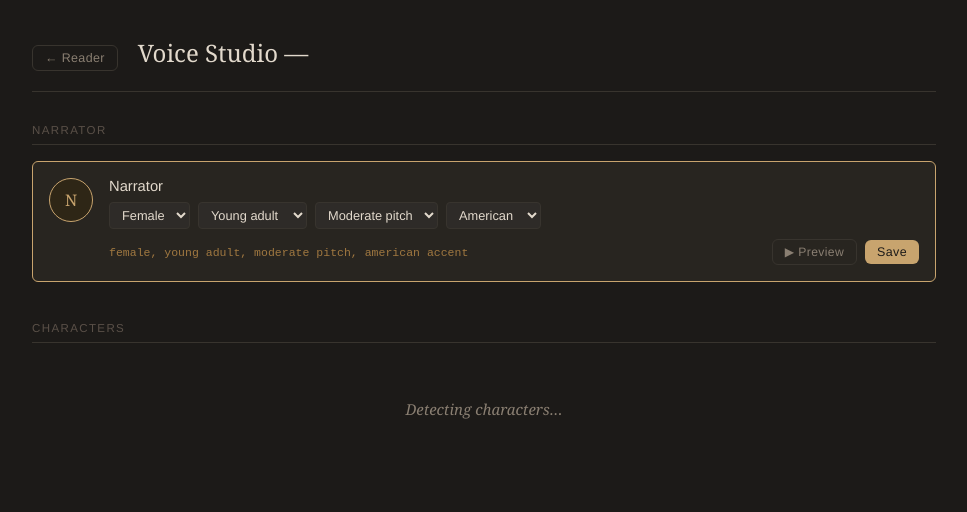
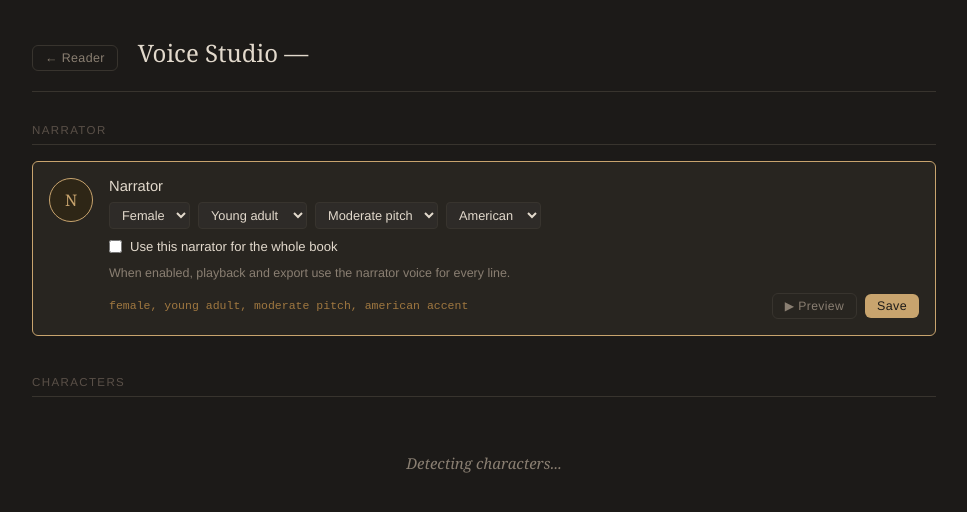
Before and after one commit to Roanauniversalistic17/Auris, a Flask app: template reader/templates/voice_studio.html in a window 1280 px wide. Shown: the part 52-564 px from the top of the page, without its empty margins (156-1123 px from the left). Run offline with Flask 3, Linux system fonts and the light colour scheme; the template is opened without the code that fills it, so the values that code supplies are empty.

Commit message:
Add single narrator mode

```diff
--- a/reader/app.py
+++ b/reader/app.py
@@ -59,6 +59,12 @@
     return book.get('narrator_instruct') or _default_narrator_instruct()
 
 
+def _book_single_narrator_mode(book: dict | None) -> bool:
+    if not book:
+        return False
+    return bool(book.get('single_narrator_mode'))
+
+
 def _load_book(book_id: int):
     with get_conn() as conn:
         return conn.execute('SELECT * FROM books WHERE id=?', (book_id,)).fetchone()
@@ -80,7 +86,7 @@
             (book_id,)
         ).fetchall()
         book = conn.execute(
-            'SELECT narrator_instruct FROM books WHERE id=?',
+            'SELECT narrator_instruct, single_narrator_mode FROM books WHERE id=?',
             (book_id,)
         ).fetchone()
 
@@ -92,6 +98,7 @@
         ch['content'],
         char_map,
         _book_narrator_instruct(dict(book) if book else None),
+        single_narrator_mode=_book_single_narrator_mode(dict(book) if book else None),
     )
     _store_segments(book_id, chapter_id, segs)
     return segs
@@ -113,6 +120,7 @@
         return 'Book not found', 404
     book_data = dict(book)
     book_data['narrator_instruct'] = _book_narrator_instruct(book_data)
+    book_data['single_narrator_mode'] = _book_single_narrator_mode(book_data)
     return render_template('reader.html', book=book_data)
 
 
@@ -123,6 +131,7 @@
         return 'Book not found', 404
     book_data = dict(book)
     book_data['narrator_instruct'] = _book_narrator_instruct(book_data)
+    book_data['single_narrator_mode'] = _book_single_narrator_mode(book_data)
     return render_template('voice_studio.html', book=book_data)
 
 
@@ -160,10 +169,11 @@
 
     with get_conn() as conn:
         cur = conn.execute(
-            'INSERT INTO books (title, author, file_path, file_type, cover_b64, language, total_chapters) '
-            'VALUES (?,?,?,?,?,?,?)',
+            'INSERT INTO books (title, author, file_path, file_type, cover_b64, language, single_narrator_mode, total_chapters) '
+            'VALUES (?,?,?,?,?,?,?,?)',
             (data['title'], data['author'], dest, ext,
-             data.get('cover_b64'), data.get('language', 'en'), len(chapters))
+             data.get('cover_b64'), data.get('language', 'en'),
+             int(bool(app_settings.get('single_narrator_mode', False))), len(chapters))
         )
         book_id = cur.lastrowid
 
@@ -356,26 +366,53 @@
     book = _load_book(book_id)
     if not book:
         return jsonify({'error': 'Not found'}), 404
-    return jsonify({'instruct': _book_narrator_instruct(dict(book))})
+    book_data = dict(book)
+    return jsonify({
+        'instruct': _book_narrator_instruct(book_data),
+        'single_narrator_mode': _book_single_narrator_mode(book_data),
+    })
 
 
 @app.route('/api/books/<int:book_id>/narrator', methods=['PUT'])
 def update_narrator(book_id):
     body = request.get_json(force=True) or {}
-    instruct = (body.get('instruct') or '').strip()
+    book = _load_book(book_id)
+    if not book:
+        return jsonify({'error': 'Not found'}), 404
+    book_data = dict(book)
+
+    raw_instruct = body.get('instruct')
+    instruct = (
+        raw_instruct.strip()
+        if isinstance(raw_instruct, str)
+        else _book_narrator_instruct(book_data)
+    )
     if not instruct:
         return jsonify({'error': 'Narrator instruct is required'}), 400
-    if not _load_book(book_id):
-        return jsonify({'error': 'Not found'}), 404
+
+    raw_mode = body.get('single_narrator_mode', _book_single_narrator_mode(book_data))
+    if isinstance(raw_mode, str):
+        single_narrator_mode = raw_mode.strip().lower() in {'1', 'true', 'yes', 'on'}
+    else:
+        single_narrator_mode = bool(raw_mode)
+    narrator_changed = instruct != _book_narrator_instruct(book_data)
+    mode_changed = single_narrator_mode != _book_single_narrator_mode(book_data)
 
     with get_conn() as conn:
         conn.execute(
-            'UPDATE books SET narrator_instruct=? WHERE id=?',
-            (instruct, book_id)
+            'UPDATE books SET narrator_instruct=?, single_narrator_mode=? WHERE id=?',
+            (instruct, int(single_narrator_mode), book_id)
         )
 
-    _clear_book_tts_segments(book_id)
-    return jsonify({'ok': True, 'instruct': instruct, 'segments_cleared': True})
+    if narrator_changed or mode_changed:
+        _clear_book_tts_segments(book_id)
+
+    return jsonify({
+        'ok': True,
+        'instruct': instruct,
+        'single_narrator_mode': single_narrator_mode,
+        'segments_cleared': narrator_changed or mode_changed,
+    })
 
 
 @app.route('/api/books/<int:book_id>/characters/narrator/preview', methods=['POST'])
@@ -744,7 +781,7 @@
     previous = app_settings.load()
     allowed = {
         'model_source', 'model_path', 'model_repo', 'hf_endpoint',
-        'narrator_instruct', 'default_speed', 'audio_format',
+        'narrator_instruct', 'single_narrator_mode', 'default_speed', 'audio_format',
         'subtitle_format', 'theme', 'font_size', 'font_family', 'line_height',
     }
     updates = {k: v for k, v in body.items() if k in allowed}
--- a/reader/core/database.py
+++ b/reader/core/database.py
@@ -37,6 +37,7 @@
             cover_b64   TEXT,
             language    TEXT DEFAULT 'en',
             narrator_instruct TEXT,
+            single_narrator_mode INTEGER DEFAULT 0,
             added_at    TEXT DEFAULT (datetime('now')),
             last_read   TEXT,
             total_chapters INTEGER DEFAULT 0
@@ -104,3 +105,7 @@
         }
         if "narrator_instruct" not in cols:
             conn.execute("ALTER TABLE books ADD COLUMN narrator_instruct TEXT")
+        if "single_narrator_mode" not in cols:
+            conn.execute(
+                "ALTER TABLE books ADD COLUMN single_narrator_mode INTEGER DEFAULT 0"
+            )
--- a/reader/core/settings.py
+++ b/reader/core/settings.py
@@ -29,6 +29,7 @@
 
     # Narrator
     'narrator_instruct': 'female, middle-aged, moderate pitch, american accent',
+    'single_narrator_mode': False,
 
     # Playback defaults
     'default_speed': 1.0,
--- a/reader/static/css/style.css
+++ b/reader/static/css/style.css
@@ -635,6 +635,21 @@
 
 .voice-controls { display: flex; flex-wrap: wrap; gap: 8px; margin: 8px 0; }
 
+.narrator-mode-row {
+  display: inline-flex; align-items: center; gap: 8px;
+  font-size: 0.82rem; color: var(--text);
+  margin-top: 2px; cursor: pointer;
+}
+
+.narrator-mode-row input {
+  accent-color: var(--accent);
+}
+
+.studio-note {
+  font-size: 0.78rem; color: var(--text2);
+  margin-top: 8px; line-height: 1.5;
+}
+
 .vc-select {
   background: var(--bg3); color: var(--text); border: 1px solid var(--border);
   border-radius: 4px; padding: 4px 8px; font-size: 0.8rem;
--- a/reader/static/js/settings.js
+++ b/reader/static/js/settings.js
@@ -18,6 +18,7 @@
 
   // Narrator
   document.getElementById('narrator-instruct').value = _settings.narrator_instruct || '';
+  document.getElementById('default-single-narrator-mode').checked = Boolean(_settings.single_narrator_mode);
 
   // Export
   document.getElementById('audio-format').value    = _settings.audio_format    || 'wav';
@@ -215,6 +216,7 @@
     model_repo:        document.getElementById('model-repo').value.trim(),
     hf_endpoint:       document.getElementById('hf-endpoint').value.trim(),
     narrator_instruct: document.getElementById('narrator-instruct').value.trim(),
+    single_narrator_mode: document.getElementById('default-single-narrator-mode').checked,
     audio_format:      document.getElementById('audio-format').value,
     subtitle_format:   document.getElementById('subtitle-format').value,
     theme:             document.getElementById('theme-select').value,
--- a/reader/static/js/voice_studio.js
+++ b/reader/static/js/voice_studio.js
@@ -1,5 +1,6 @@
 const BOOK_ID = window.BOOK_ID;
 const NARRATOR_INSTRUCT = window.NARRATOR_INSTRUCT || "";
+let singleNarratorMode = Boolean(window.SINGLE_NARRATOR_MODE);
 const previewAudio = document.getElementById("preview-audio");
 
 const GENDERS = ["male", "female"];
@@ -19,7 +20,7 @@
 function buildSelect(options, selected, id) {
   return `<select class="vc-select" id="${id}">
     ${options
-      .map((o) => `<option value="${o}"${o === selected ? " selected" : ""}>${o}</option>`)
+      .map((option) => `<option value="${option}"${option === selected ? " selected" : ""}>${option}</option>`)
       .join("")}
   </select>`;
 }
@@ -27,13 +28,13 @@
 function parseInstruct(instruct) {
   const parts = String(instruct || "")
     .split(",")
-    .map((s) => s.trim().toLowerCase())
+    .map((item) => item.trim().toLowerCase())
     .filter(Boolean);
   return {
-    gender: parts.find((p) => GENDERS.includes(p)) || "female",
-    age: AGES.find((a) => parts.includes(a)) || "young adult",
-    pitch: PITCHES.find((p) => parts.includes(p)) || "moderate pitch",
-    accent: ACCENTS.find((a) => parts.includes(a)) || "american accent",
+    gender: parts.find((part) => GENDERS.includes(part)) || "female",
+    age: AGES.find((age) => parts.includes(age)) || "young adult",
+    pitch: PITCHES.find((pitch) => parts.includes(pitch)) || "moderate pitch",
+    accent: ACCENTS.find((accent) => parts.includes(accent)) || "american accent",
   };
 }
 
@@ -41,8 +42,8 @@
   return [gender, age, pitch, accent].join(", ");
 }
 
-function esc(s) {
-  return String(s || "")
+function esc(value) {
+  return String(value || "")
     .replace(/&/g, "&amp;")
     .replace(/</g, "&lt;")
     .replace(/>/g, "&gt;");
@@ -85,6 +86,23 @@
   return instruct;
 }
 
+function syncSingleNarratorUI() {
+  const toggle = document.getElementById("single-narrator-mode");
+  if (toggle) toggle.checked = singleNarratorMode;
+
+  const note = document.getElementById("character-voice-note");
+  if (!note) return;
+
+  if (singleNarratorMode) {
+    note.textContent =
+      "Single narrator mode is on. Character voices can still be edited here, but playback and export will use the narrator voice for every line.";
+    note.classList.remove("hidden");
+  } else {
+    note.textContent = "";
+    note.classList.add("hidden");
+  }
+}
+
 function initNarratorControls() {
   const parsed = parseInstruct(NARRATOR_INSTRUCT);
   const pairs = [
@@ -101,7 +119,17 @@
     el.addEventListener("change", updateNarratorPreview);
   });
 
+  const toggle = document.getElementById("single-narrator-mode");
+  if (toggle) {
+    toggle.checked = singleNarratorMode;
+    toggle.addEventListener("change", () => {
+      singleNarratorMode = toggle.checked;
+      syncSingleNarratorUI();
+    });
+  }
+
   updateNarratorPreview();
+  syncSingleNarratorUI();
 }
 
 async function loadCharacters() {
@@ -214,10 +242,12 @@
   const r = await fetch(`/api/books/${BOOK_ID}/narrator`, {
     method: "PUT",
     headers: { "Content-Type": "application/json" },
-    body: JSON.stringify({ instruct }),
+    body: JSON.stringify({ instruct, single_narrator_mode: singleNarratorMode }),
   });
   const d = await r.json();
   if (d.ok) {
+    singleNarratorMode = Boolean(d.single_narrator_mode);
+    syncSingleNarratorUI();
     flashSaved(document.getElementById("narrator-instruct-preview"));
   } else if (d.error) {
     alert(`Save failed: ${d.error}`);
--- a/reader/templates/voice_studio.html
+++ b/reader/templates/voice_studio.html
@@ -1,5 +1,5 @@
 {% extends "base.html" %}
-{% block title %}Voice Studio — {{ book.title }}{% endblock %}
+{% block title %}Voice Studio - {{ book.title }}{% endblock %}
 {% block content %}
 <div class="studio-page">
   <div class="studio-header">
@@ -44,6 +44,13 @@
               <option value="japanese accent">Japanese</option>
             </select>
           </div>
+          <label class="narrator-mode-row">
+            <input type="checkbox" id="single-narrator-mode">
+            <span>Use this narrator for the whole book</span>
+          </label>
+          <div class="studio-note">
+            When enabled, playback and export use the narrator voice for every line.
+          </div>
           <div class="char-card-footer">
             <span class="instruct-preview" id="narrator-instruct-preview"></span>
             <button class="btn btn-sm btn-ghost preview-btn" data-char-id="narrator">&#9654; Preview</button>
@@ -58,8 +65,9 @@
     <div class="studio-section-title">
       Characters <span id="char-count" class="muted"></span>
     </div>
+    <div id="character-voice-note" class="studio-note hidden"></div>
     <div id="char-list" class="char-list">
-      <div class="loading-spinner">Detecting characters…</div>
+      <div class="loading-spinner">Detecting characters...</div>
     </div>
   </div>
 </div>
@@ -69,5 +77,6 @@
 {% block scripts %}
 <script>window.BOOK_ID = {{ book.id }};</script>
 <script>window.NARRATOR_INSTRUCT = {{ book.narrator_instruct|tojson }};</script>
+<script>window.SINGLE_NARRATOR_MODE = {{ 1 if book.single_narrator_mode else 0 }};</script>
 <script src="/static/js/voice_studio.js"></script>
 {% endblock %}
```
Also changed, not shown: reader/core/enrichment.py (+80 -88 lines), reader/templates/settings.html (+7 -0 lines).
